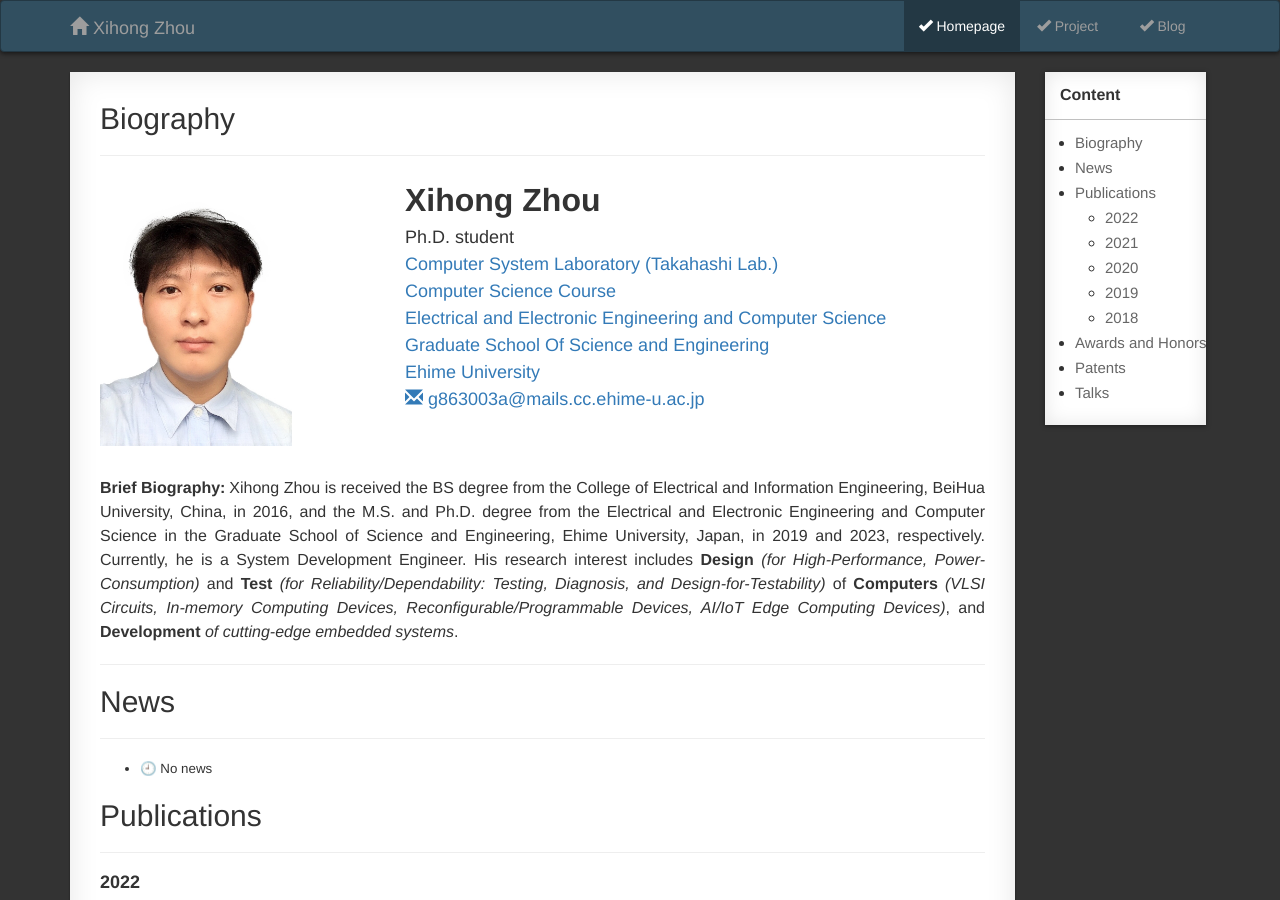
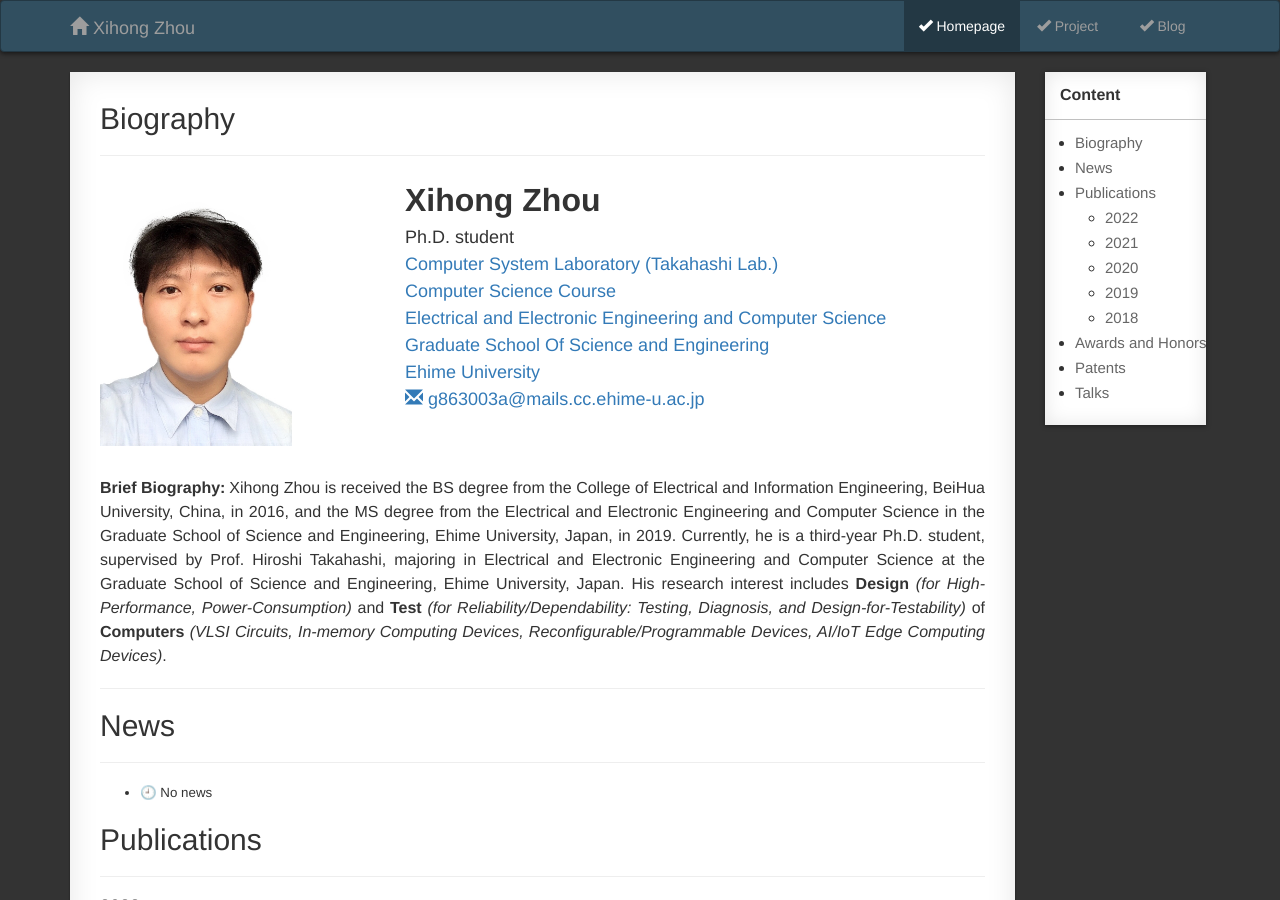
Before and after one commit to XihongZhou/xihongzhou.github.io, a Jekyll site: the page built from pages/1_homepage.md, in a window 1280 px wide and 900 px high. Built offline with Jekyll 4.4.1, drawn with Linux system fonts in a browser that asks for light colours; comment, search, counter and statistics services are not loaded.

Commit message:
Update 1_homepage.md

```diff
--- a/pages/1_homepage.md
+++ b/pages/1_homepage.md
@@ -38,7 +38,7 @@ permalink: /homepage/
 <p align="justify" style="margin-bottom: 0.5em">
 <font size="3"><b>Brief Biography:</b></font>
 <font size="3.0">
-  Xihong Zhou is received the BS degree from the College of Electrical and Information Engineering, BeiHua University, China, in 2016, and the M.S. and Ph.D. degree from the Electrical and Electronic Engineering and Computer Science in the Graduate School of Science and Engineering, Ehime University, Japan, in 2019 and 2023, respectively. Currently, he is a System Development Engineer. His research interest includes <strong>Design</strong> <i>(for High-Performance, Power-Consumption)</i> and <strong>Test</strong> <i>(for Reliability/Dependability: Testing, Diagnosis, and Design-for-Testability)</i> of <strong>Computers</strong> <i>(VLSI Circuits, In-memory Computing Devices, Reconfigurable/Programmable Devices, AI/IoT Edge Computing Devices)</i>, and <strong>Development</strong> <i>of cutting-edge embedded systems</i>.
+  Xihong Zhou is received the BS degree from the College of Electrical and Information Engineering, BeiHua University, China, in 2016, and the MS degree from the Electrical and Electronic Engineering and Computer Science in the Graduate School of Science and Engineering, Ehime University, Japan, in 2019. Currently, he is a third-year Ph.D. student, supervised by Prof. Hiroshi Takahashi, majoring in Electrical and Electronic Engineering and Computer Science at the Graduate School of Science and Engineering, Ehime University, Japan. His research interest includes <strong>Design</strong> <i>(for High-Performance, Power-Consumption)</i> and <strong>Test</strong> <i>(for Reliability/Dependability: Testing, Diagnosis, and Design-for-Testability)</i> of <strong>Computers</strong> <i>(VLSI Circuits, In-memory Computing Devices, Reconfigurable/Programmable Devices, AI/IoT Edge Computing Devices)</i>.
 </font>
 </p>
 <hr>
```
